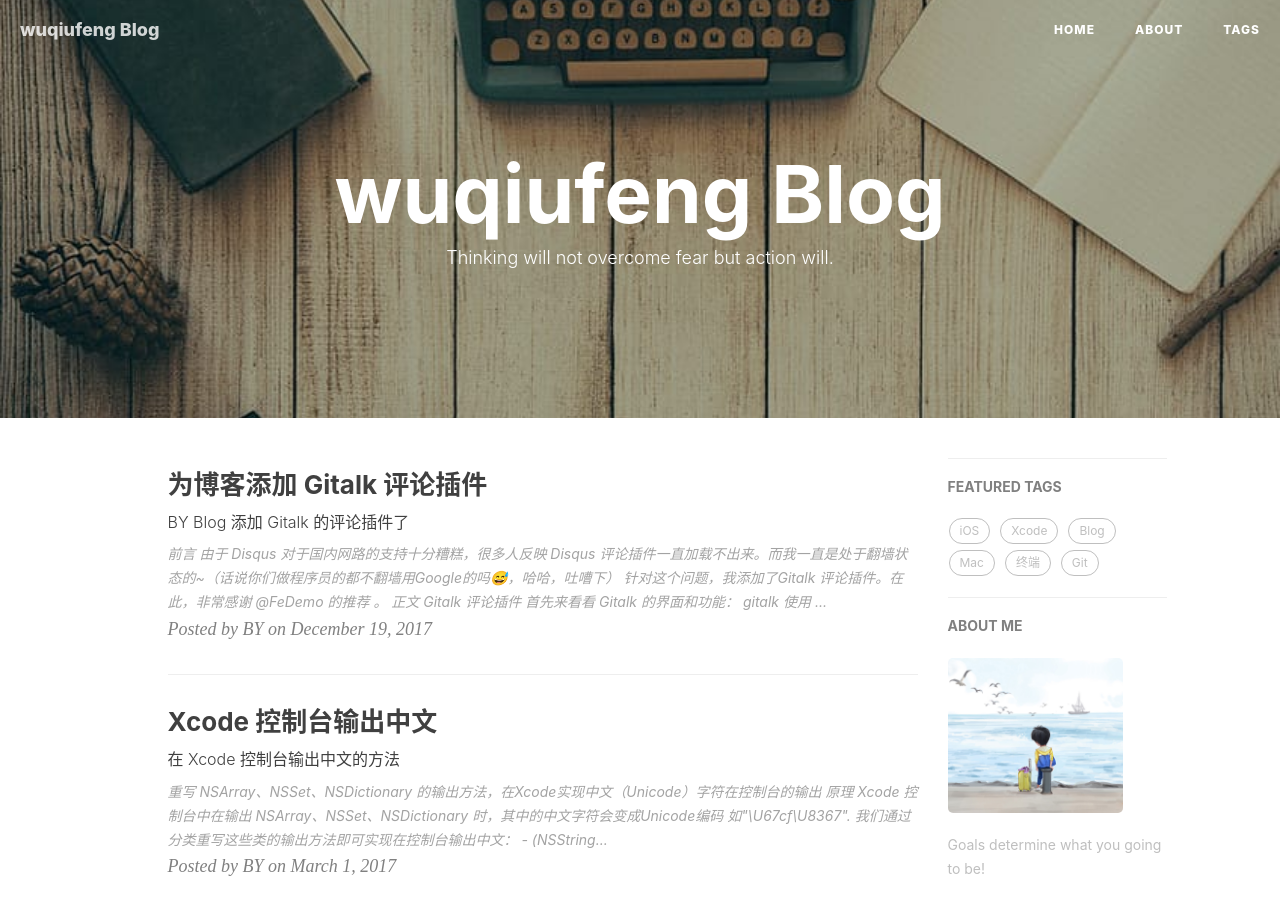
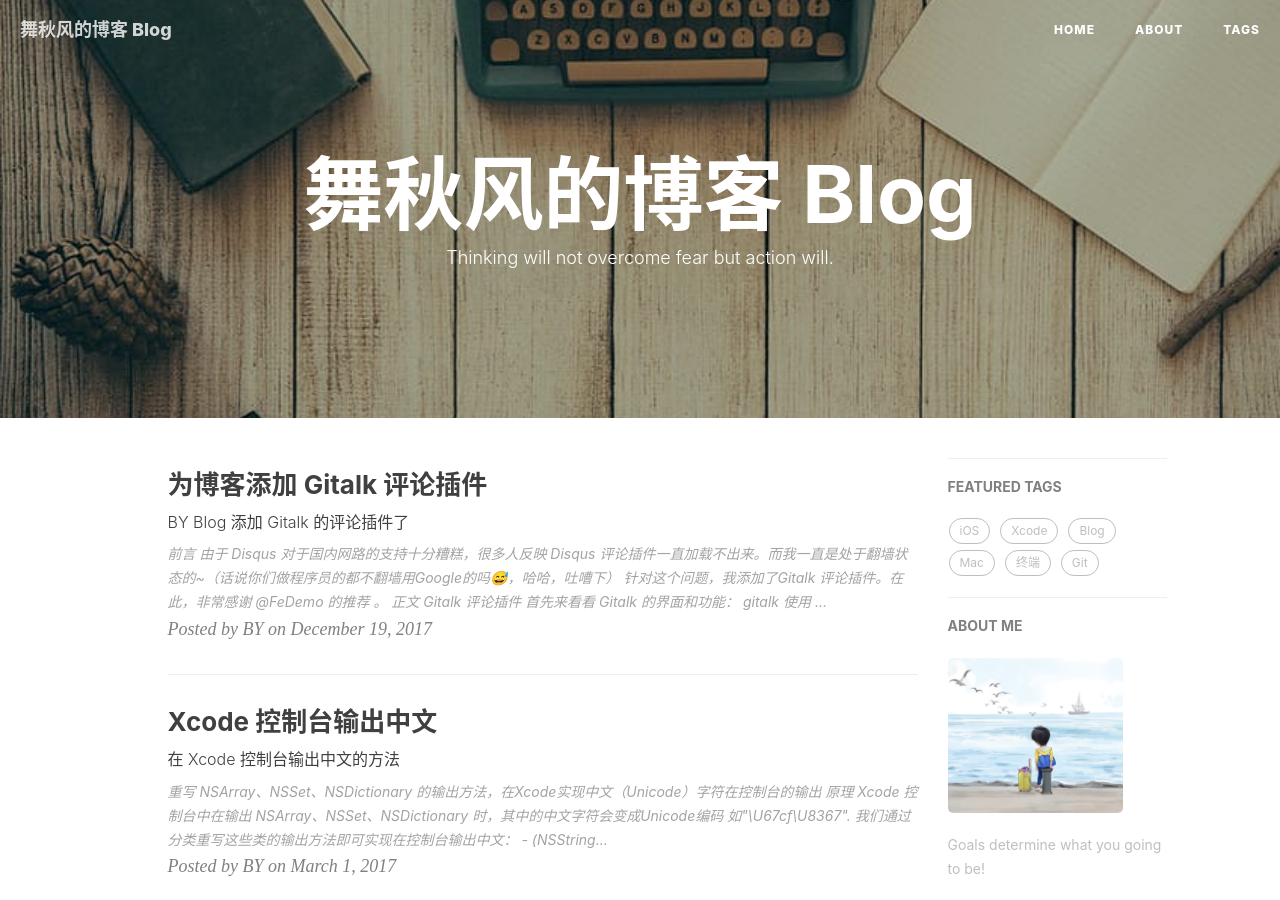
Before and after one commit to wuqiufeng/wuqiufeng.github.io, a Jekyll site: the page built from index.html, in a window 1280 px wide and 900 px high. Built offline with Jekyll 4.4.1, drawn with Linux system fonts in a browser that asks for light colours; nearby versions of some CDN libraries; the list of posts is cut into pages by our own code; comment, search, counter and statistics services are not loaded; some of the changed text lies outside the part shown.

Commit message:
修改标题

```diff
--- a/_config.yml
+++ b/_config.yml
@@ -1,11 +1,11 @@
 # Site settings
-title: wuqiufeng Blog     #你博客的标题
+title: 舞秋风的博客 Blog     #你博客的标题
 SEOTitle: 舞秋风的博客 | wuqiufeng Blog   #显示在浏览器上搜索的时候显示的标题
 header-img: img/post-bg-desk.jpg  #显示在首页的背景图片
 email: rootfuhz@gmail.com
 description: "Every failure is leading towards success."  #网站介绍
 keyword: "wuqiufeng Blog, 舞秋风的博客, wuqiufeng"  #关键词
-url: "http://wuqiufeng.github.io"          # your host, for absolute URL
+url: "http://mi1024.top"          # your host, for absolute URL
 baseurl: ""      # for example, '/blog' if your blog hosted on 'host/blog'
 github_repo: "https://github.com/wuqiufeng/wuqiufeng.github.io.git" # you code repository
 
@@ -61,7 +61,7 @@ kramdown:
 
 # Gitalk
 gitalk:
-  enable: true    #是否开启Gitalk评论
+  enable: false    #是否开启Gitalk评论
   clientID: f2c84e7629bb1446c1a4   #生成的clientID
   clientSecret: ca6d6139d1e1b8c43f8b2e19492ddcac8b322d0d  #同上
   repo: qiubaiying.github.io    #仓库名称
```
